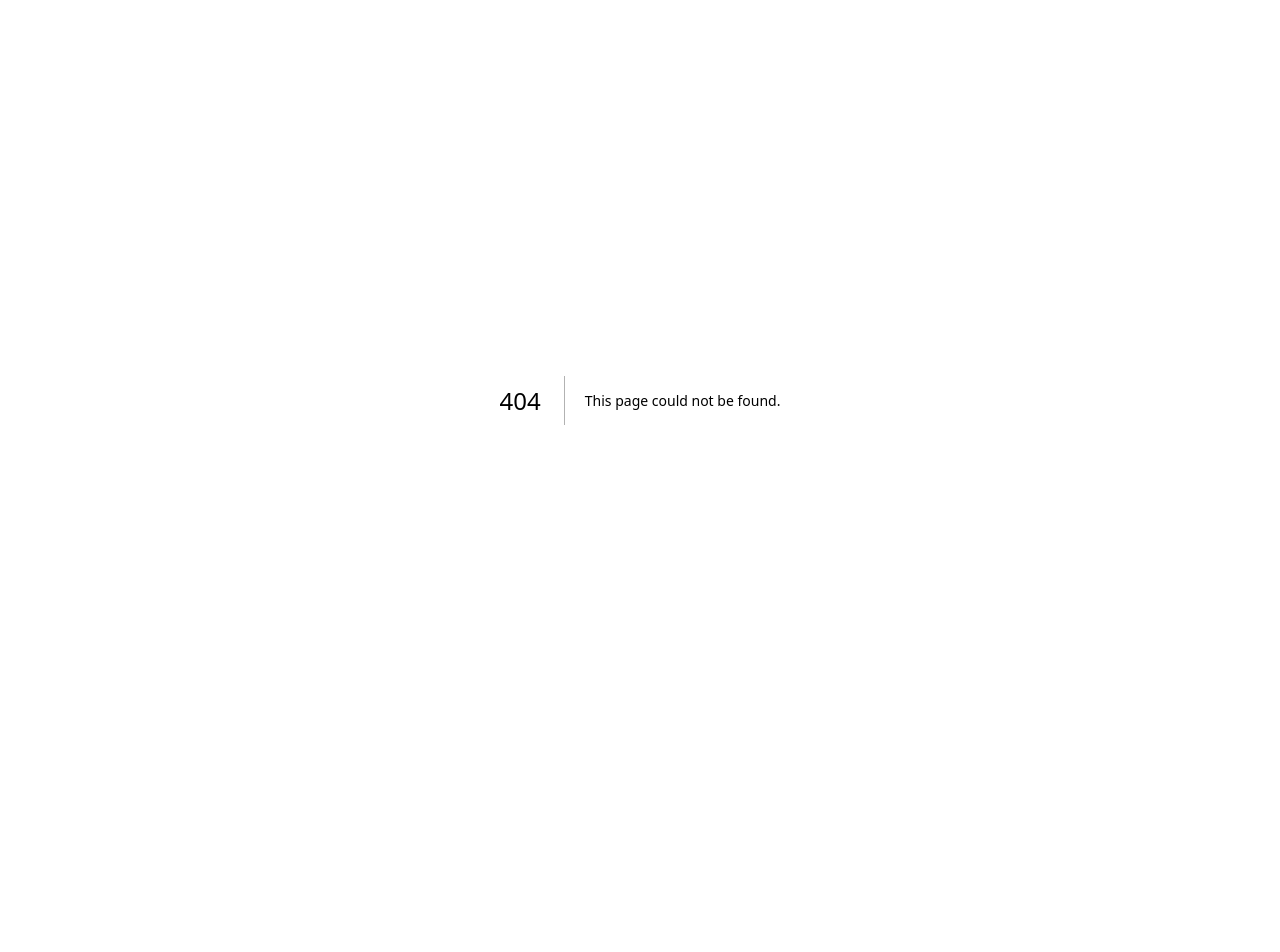
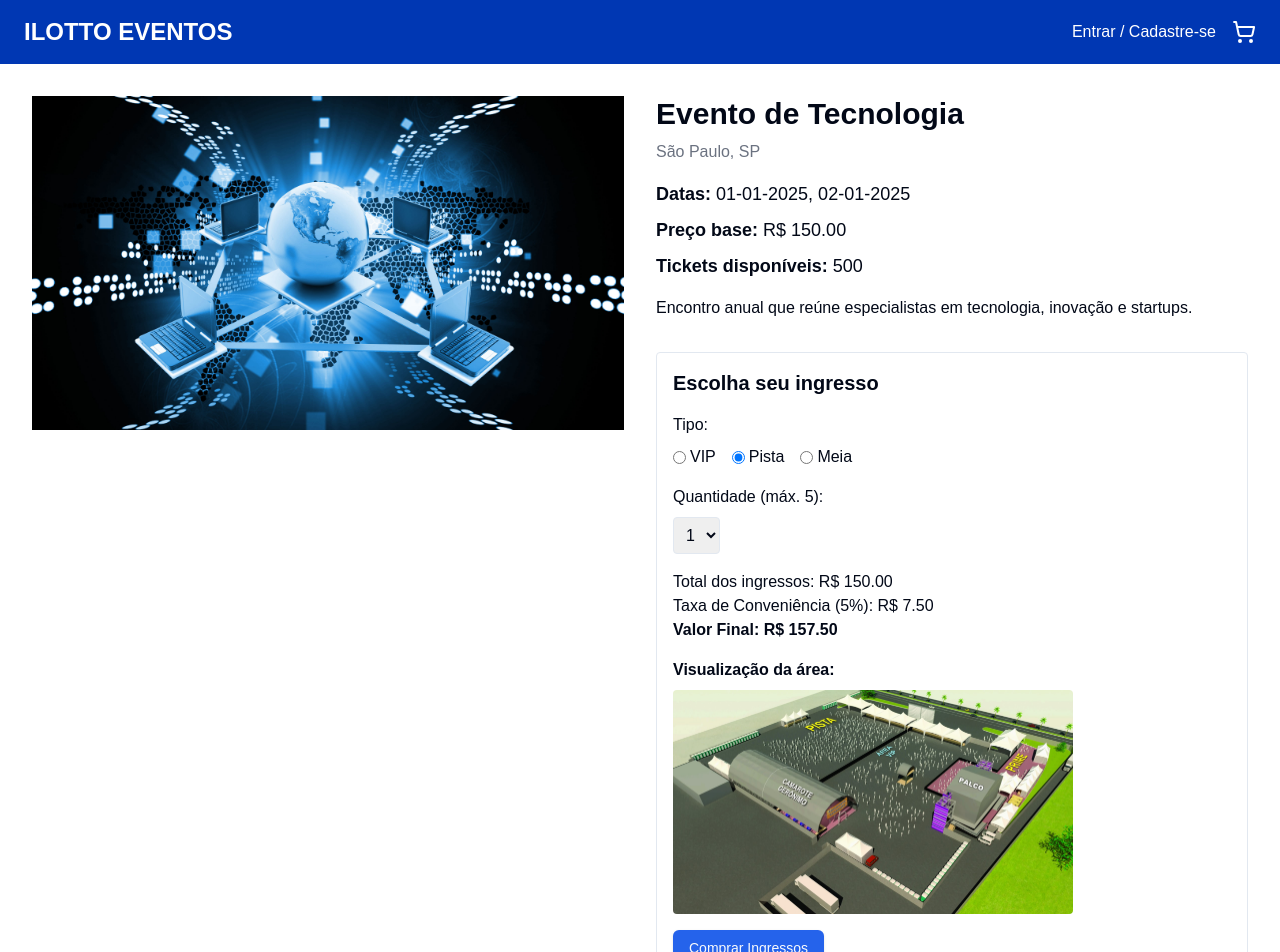
Before and after one commit to leomarzeuski/paginaDeEventos, a Next.js app: page /events/1 in a window 1280 px wide. Before the commit this address had no page. Shown: the top 952 px of the page. Before the commit the page ends 800 px from the top, so only its background shows below. Built offline with nearby package versions, Linux system fonts and the light colour scheme; data requests are answered from the project's data file.

Commit message:
feat: add event [id] page

```diff
--- /dev/null
+++ b/src/app/events/[id]/page.tsx
@@ -0,0 +1,269 @@
+"use client";
+
+import { useParams, useRouter } from "next/navigation";
+import { useEffect, useState } from "react";
+import Layout from "@/components/layout";
+import Image from "next/image";
+import { Button } from "@/components/ui/button";
+import { getEventById } from "@/services/events/get-events";
+import { useCart } from "@/context/cart-context";
+
+interface EventDetails {
+  id: number;
+  name: string;
+  description?: string;
+  dates: string[];
+  price?: number;
+  location?: string;
+  image?: string;
+  ticketsSold?: number;
+  availableTickets?: number;
+  categories?: string[];
+}
+
+export default function EventDetailsPage() {
+  const { id } = useParams();
+  const router = useRouter();
+  const { addTicket, items } = useCart();
+
+  const [event, setEvent] = useState<EventDetails | null>(null);
+  const [loading, setLoading] = useState(true);
+  const [error, setError] = useState("");
+
+  const [ticketType, setTicketType] = useState("Pista");
+  const [ticketQuantity, setTicketQuantity] = useState(1);
+
+  useEffect(() => {
+    if (!id) return;
+
+    const eventId = parseInt(id as string, 10);
+
+    getEventById(eventId)
+      .then((data) => {
+        setEvent(data);
+        setLoading(false);
+      })
+      .catch((err) => {
+        console.error(err);
+        setError("Erro ao carregar o evento");
+        setLoading(false);
+      });
+  }, [id]);
+
+  const calculatePrice = (basePrice: number, type: string): number => {
+    switch (type) {
+      case "VIP":
+        return basePrice * 1.5;
+      case "Meia":
+        return basePrice * 0.5;
+      case "Pista":
+      default:
+        return basePrice;
+    }
+  };
+
+  const adjustedPrice =
+    event && event.price !== undefined
+      ? calculatePrice(event.price, ticketType)
+      : 0;
+  const totalTicketPrice = ticketQuantity * adjustedPrice;
+  const convenienceFeeAmount = totalTicketPrice * 0.05;
+  const finalTotal = totalTicketPrice + convenienceFeeAmount;
+
+  const handleBuyTickets = () => {
+    if (!event) return;
+    if (event.price === undefined) return;
+
+    const existingTickets = items
+      .filter((item) => item.eventId === event.id)
+      .reduce((sum, item) => sum + item.quantity, 0);
+    if (existingTickets + ticketQuantity > 5) {
+      alert("Limite de 5 ingressos para este evento atingido.");
+      return;
+    }
+
+    addTicket({
+      eventId: event.id,
+      ticketType: ticketType,
+      quantity: ticketQuantity,
+      price: adjustedPrice,
+      eventImage: event.image,
+    });
+
+    router.push("/cart");
+  };
+
+  if (loading) {
+    return (
+      <Layout>
+        <div className="flex items-center justify-center h-screen">
+          <p>Carregando evento...</p>
+        </div>
+      </Layout>
+    );
+  }
+
+  if (error) {
+    return (
+      <Layout>
+        <div className="flex items-center justify-center h-screen">
+          <p className="text-red-500">{error}</p>
+        </div>
+      </Layout>
+    );
+  }
+
+  if (!event) return null;
+
+  return (
+    <Layout>
+      <div className="container mx-auto p-8">
+        <div className="flex flex-col md:flex-row gap-8">
+          <div className="md:w-1/2 relative">
+            <Image
+              src={event.image || "/placeholder.svg"}
+              alt={event.name}
+              width={600}
+              height={400}
+              className="object-cover w-full h-auto"
+            />
+            {event.ticketsSold !== undefined && event.ticketsSold >= 500 && (
+              <div className="absolute top-2 right-2 bg-yellow-500 text-white text-xs font-bold px-2 py-1 rounded flex items-center gap-1">
+                <svg
+                  xmlns="http://www.w3.org/2000/svg"
+                  className="h-4 w-4"
+                  fill="none"
+                  viewBox="0 0 24 24"
+                  stroke="currentColor"
+                >
+                  <path
+                    strokeLinecap="round"
+                    strokeLinejoin="round"
+                    strokeWidth={2}
+                    d="M11.049 2.927c.3-.921 1.603-.921 1.902 0l2.286 7.016a1 1 0 00.95.69h7.388c.969 0 1.371 1.24.588 1.81l-5.977 4.345a1 1 0 00-.364 1.118l2.286 7.016c.3.921-.755 1.688-1.54 1.118l-5.977-4.345a1 1 0 00-1.176 0l-5.977 4.345c-.784.57-1.838-.197-1.54-1.118l2.286-7.016a1 1 0 00-.364-1.118L2.075 12.443c-.783-.57-.38-1.81.588-1.81h7.388a1 1 0 00.95-.69l2.286-7.016z"
+                  />
+                </svg>
+                <span>Mais Vendidos</span>
+              </div>
+            )}
+          </div>
+          <div className="md:w-1/2">
+            <h1 className="text-3xl font-bold">{event.name}</h1>
+            <p className="text-gray-500 mt-2">
+              {event.location || "Local não disponível"}
+            </p>
+            <div className="mt-4">
+              <p className="text-lg">
+                <strong>Datas:</strong> {event.dates.join(", ")}
+              </p>
+              <p className="text-lg mt-2">
+                <strong>Preço base:</strong>{" "}
+                {event.price ? `R$ ${event.price.toFixed(2)}` : "Gratuito"}
+              </p>
+              <p className="text-lg mt-2">
+                <strong>Tickets disponíveis:</strong> {event.availableTickets}
+              </p>
+            </div>
+            <div className="mt-4">
+              <p>{event.description || "Sem descrição disponível."}</p>
+            </div>
+            <div className="mt-8 border p-4 rounded">
+              <h2 className="text-xl font-semibold mb-4">
+                Escolha seu ingresso
+              </h2>
+              <div className="mb-4">
+                <p className="mb-2">Tipo:</p>
+                <div className="flex gap-4">
+                  <label className="flex items-center gap-1">
+                    <input
+                      type="radio"
+                      name="ticketType"
+                      value="VIP"
+                      checked={ticketType === "VIP"}
+                      onChange={(e) => setTicketType(e.target.value)}
+                    />
+                    VIP
+                  </label>
+                  <label className="flex items-center gap-1">
+                    <input
+                      type="radio"
+                      name="ticketType"
+                      value="Pista"
+                      checked={ticketType === "Pista"}
+                      onChange={(e) => setTicketType(e.target.value)}
+                    />
+                    Pista
+                  </label>
+                  <label className="flex items-center gap-1">
+                    <input
+                      type="radio"
+                      name="ticketType"
+                      value="Meia"
+                      checked={ticketType === "Meia"}
+                      onChange={(e) => setTicketType(e.target.value)}
+                    />
+                    Meia
+                  </label>
+                </div>
+              </div>
+              <div className="mb-4">
+                <p className="mb-2">Quantidade (máx. 5):</p>
+                <select
+                  value={ticketQuantity}
+                  onChange={(e) =>
+                    setTicketQuantity(parseInt(e.target.value, 10))
+                  }
+                  className="border p-2 rounded"
+                >
+                  {[1, 2, 3, 4, 5].map((num) => (
+                    <option key={num} value={num}>
+                      {num}
+                    </option>
+                  ))}
+                </select>
+              </div>
+              <div className="mt-4">
+                <p>Total dos ingressos: R$ {totalTicketPrice.toFixed(2)}</p>
+                <p>
+                  Taxa de Conveniência (5%): R${" "}
+                  {convenienceFeeAmount.toFixed(2)}
+                </p>
+                <p className="font-bold">
+                  Valor Final: R$ {finalTotal.toFixed(2)}
+                </p>
+              </div>
+              <div className="mt-4">
+                <p className="mb-2 font-semibold">Visualização da área:</p>
+                {ticketType === "VIP" ? (
+                  <Image
+                    src="/event.jpeg"
+                    alt="Mapa VIP"
+                    width={400}
+                    height={200}
+                    className="object-cover rounded"
+                  />
+                ) : ticketType === "Pista" ? (
+                  <Image
+                    src="/event.jpeg"
+                    alt="Mapa Pista"
+                    width={400}
+                    height={200}
+                    className="object-cover rounded"
+                  />
+                ) : (
+                  <p>Visualização não disponível para Meia.</p>
+                )}
+              </div>
+              <Button
+                onClick={handleBuyTickets}
+                className="mt-4 bg-blue-600 hover:bg-blue-700"
+              >
+                Comprar Ingressos
+              </Button>
+            </div>
+          </div>
+        </div>
+      </div>
+    </Layout>
+  );
+}
```
